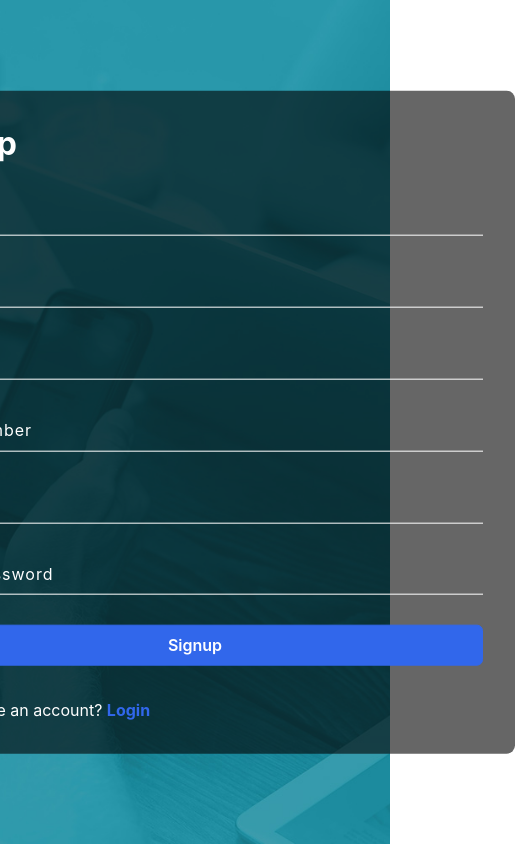
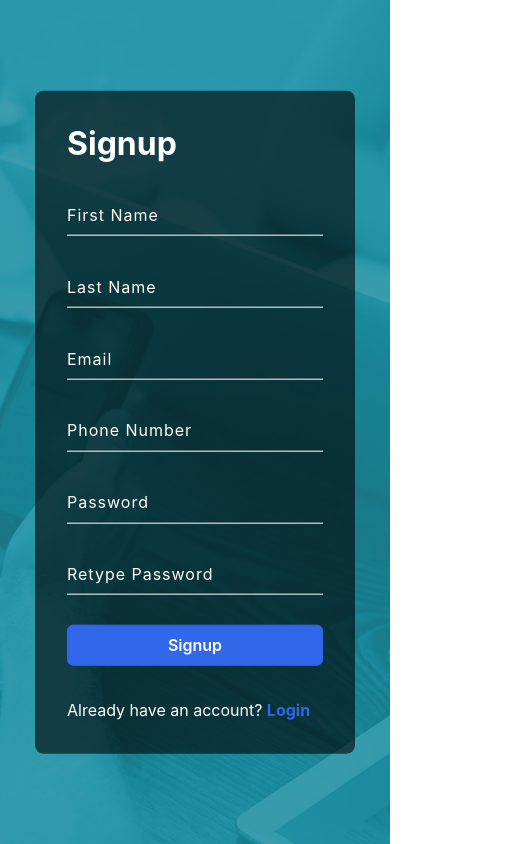
Before and after one commit to Klencodes/Gallery-App, an Angular app: page /signup in a window 390 px wide. Shown: the whole page, 515 px wide, since content can reach past the window. Built offline with nearby package versions, Linux system fonts and the light colour scheme.

Commit message:
Added more key displays

```diff
--- a/src/app/components/mainfeed/mainfeed.component.html
+++ b/src/app/components/mainfeed/mainfeed.component.html
@@ -12,14 +12,17 @@
                     <div class="product-image4">
                             <img class="pic-1" [src]="image.image">
 
+                        <span class="product-new-label">Shares {{image.num_of_shares}}</span>
                         <span class="product-discount-label">Likes {{image.num_of_likes}}</span>
                     </div>
-                    <div class="product-content">
+                    <div class="product-content mb-3">
                         <div class="title">Title: {{image.title |  slice:0:15 | lowercase}}</div>
+                        <div class="price">Comments {{image.num_of_comments}}</div>
                     </div>
                 </div>
             </div>
         </div>
     </div>
 </section>
+
 <footer-nav class="mb-4"></footer-nav>
--- a/src/app/components/mainfeed/mainfeed.component.ts
+++ b/src/app/components/mainfeed/mainfeed.component.ts
@@ -19,7 +19,8 @@ export class MainfeedComponent implements OnInit {
 
   getAllFeeds(){
     this.authService.getAllFeeds().subscribe((res: any) =>{
-      this.images = res.results
+      this.images = res.results;
+      console.log(this.images)
     })
   }
 
--- a/src/app/components/signup/signup.component.html
+++ b/src/app/components/signup/signup.component.html
@@ -1,5 +1,5 @@
     <div class="auth-bg">
-        <div class="box" style="width: 40rem;">
+        <div class="box">
             <h2>Signup</h2>
             <form [formGroup]="signupForm" (ngSubmit)="onSubmit()">
                 <div class="row">
--- a/src/app/models/image.ts
+++ b/src/app/models/image.ts
@@ -1,8 +1,8 @@
 export class Image {
     id: string;
     image: string;
-    num_of_comments?: string;
-    num_of_likes?: string;
-    num_of_shares?: string;
+    num_of_comments: number;
+    num_of_likes: number;
+    num_of_shares: number;
     title: string;
 }
--- a/src/styles.scss
+++ b/src/styles.scss
@@ -16,7 +16,7 @@ body{
   top: 50%;
   left: 50%;
   transform: translate(-50%, -50%);
-  width: 30rem;
+  width: 40rem;
   padding: 2rem;
   box-sizing: border-box;
   background: rgba(0, 0, 0, 0.6);
@@ -157,6 +157,18 @@ article{
     margin-left: 20px;
     margin-right: 20px;
   }
+
+  .box {
+    position: absolute;
+    top: 50%;
+    left: 50%;
+    transform: translate(-50%, -50%);
+    width: 20rem;
+    padding: 2rem;
+    box-sizing: border-box;
+    background: rgba(0, 0, 0, 0.6);
+    border-radius: 0.525rem;
+  }
 }
 
 a {
@@ -185,18 +197,9 @@ a {
   opacity:1;
   transition:all .5s ease-out 0s
 }
-.product-grid4 .product-discount-label,.product-grid4 .product-new-label{
-  color:#fff;background-color:#16a085;
-  font-size:12px;font-weight:600;
-  line-height:45px;
-  height:45px;
-  width:45px;
-  border-radius:5%;
-  position:absolute;
-  right:10px;
-  top:15px;
-  transition:all .3s
-}
+.product-grid4 .product-discount-label,.product-grid4 .product-new-label{color:#fff;background-color:#ef5777;font-size:12px;text-transform:uppercase;padding:2px 7px;display:block;position:absolute;top:10px;left:0}
+.product-grid4 .product-discount-label{background-color:#16a085;left:auto;right:0}
+
 .product-grid4 .product-content{padding-top: 20px;}
 .product-grid4 .title{
   font-size:15px;
@@ -209,6 +212,16 @@ a {
 // .product-grid4 .title a:hover{color:#16a085}
 @media only screen and (max-width:990px){.product-grid4{margin-bottom:40px}
 }
+.product-grid .price{
+  color:#333;
+  font-size:17px;
+ font-weight:700;
+ letter-spacing:.6px;
+ margin-bottom:8px;
+ text-align:center;
+ transition:all .3s
+}
+
 
 .page-title{
   font-size: 1.75rem;
```
